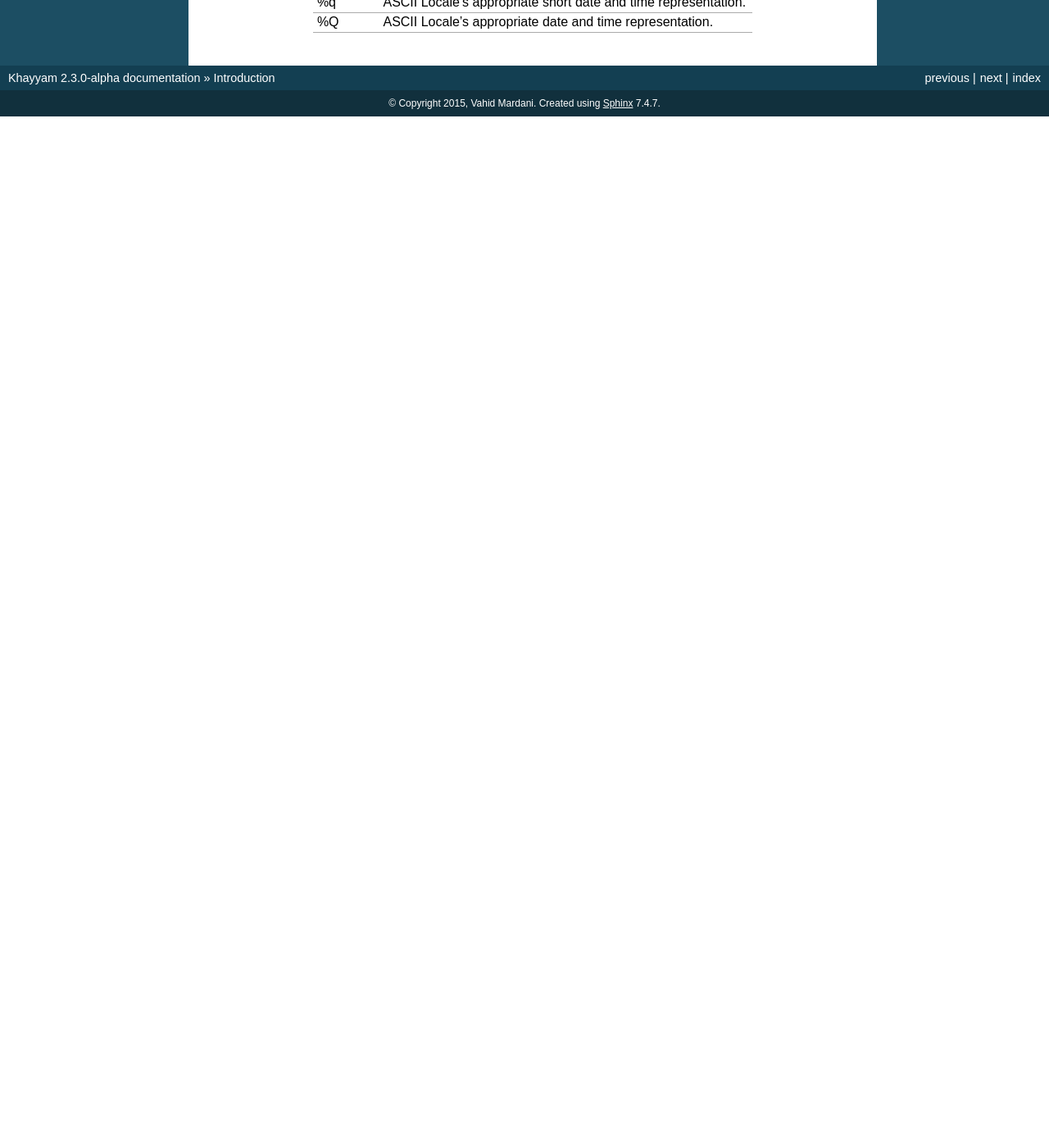
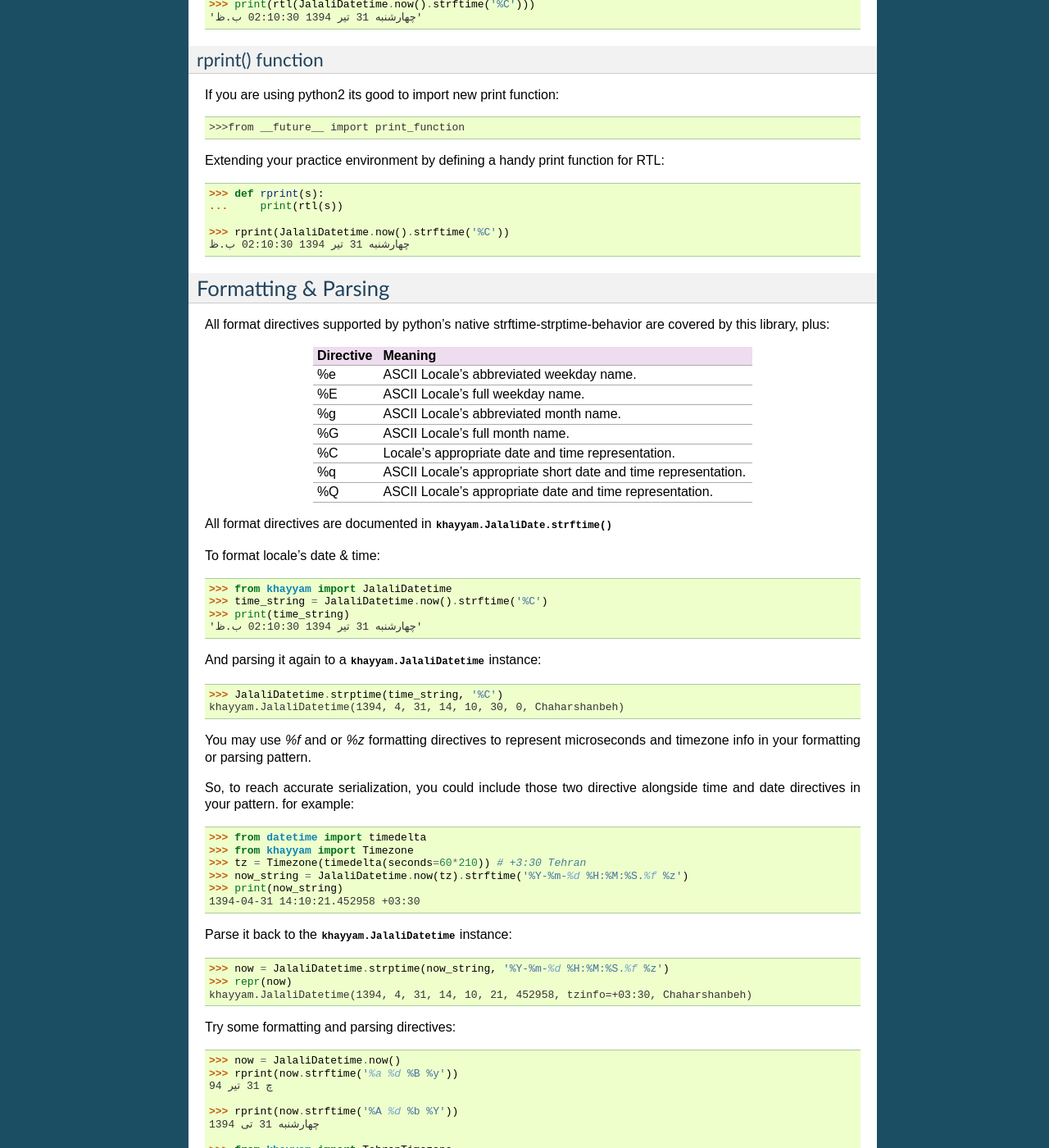
Before and after one commit to pylover/khayyam, a Sphinx documentation site: the page built from sphinx/intro.rst, in a window 1280 px wide and 1400 px high, scrolled down 1098 px. Shown: the whole window at 82% size. Built offline with Sphinx 7.4.7, drawn with Linux system fonts in a browser that asks for light colours; before the commit the page ends 1240 px from its top, so only the background shows below that; some of the changed text lies outside the part shown.

Commit message:
Doc: introduction

```diff
--- a/sphinx/index.rst
+++ b/sphinx/index.rst
@@ -18,7 +18,7 @@
 An aware object has sufficient knowledge of applicable algorithmic and political time
 adjustments, such as time zone and daylight saving time information, to locate itself
 relative to other aware objects. An aware object is used to represent a specific
-moment in time that is not open for additional interpretation such as local timezone and DST tracking.
+moment in time that is not open to interpretation.
 
 A naive object does not contain enough information to unambiguously locate itself
 relative to other date/time objects. Whether a naive object represents
--- a/sphinx/intro.rst
+++ b/sphinx/intro.rst
@@ -56,10 +56,45 @@
   >>> print(JalaliDate.today())
   1394-4-30
 
-Formatting
-^^^^^^^^^^
+  >>> print JalaliDate.today().strftime('%A %d %B %Y')
+  چهارشنبه 31 تیر 1394
 
-All format directives that supported by python's native :ref:`strftime-strptime-behavior` are supported by this library, plus:
+
+Right-to-left
+^^^^^^^^^^^^^
+
+Additionally, if right to left text rendering is not supported by your terminal
+emulator, you can install the rtl package::
+
+
+  $ pip install rtl
+
+And then use it to reshape and change direction of the text::
+
+  >>> from rtl import rtl
+  >>> print(rtl(JalaliDatetime.now().strftime('%C')))
+  'چهارشنبه 31 تیر 1394 02:10:30 ب.ظ'
+
+rprint() function
+^^^^^^^^^^^^^^^^^
+
+If you are using python2 its good to import new print function::
+
+  >>>from __future__ import print_function
+
+
+Extending your practice environment by defining a handy print function for RTL::
+
+  >>> def rprint(s):
+  ...     print(rtl(s))
+
+  >>> rprint(JalaliDatetime.now().strftime('%C'))
+  چهارشنبه 31 تیر 1394 02:10:30 ب.ظ
+
+Formatting & Parsing
+--------------------
+
+All format directives supported by python's native :ref:`strftime-strptime-behavior` are covered by this library, plus:
 
 =========     =======
 Directive     Meaning
@@ -72,6 +107,84 @@
 %q	          ASCII Locale’s appropriate short date and time representation.
 %Q	          ASCII Locale’s appropriate date and time representation.
 =========     =======
+
+All format directives are documented in :py:meth:`khayyam.JalaliDate.strftime`
+
+To format locale's date & time::
+
+  >>> from khayyam import JalaliDatetime
+  >>> time_string = JalaliDatetime.now().strftime('%C')
+  >>> print(time_string)
+  'چهارشنبه 31 تیر 1394 02:10:30 ب.ظ'
+
+And parsing it again to a :py:class:`khayyam.JalaliDatetime` instance::
+
+  >>> JalaliDatetime.strptime(time_string, '%C')
+  khayyam.JalaliDatetime(1394, 4, 31, 14, 10, 30, 0, Chaharshanbeh)
+
+
+You may use `%f` and or `%z` formatting directives to represent
+microseconds and timezone info in your formatting or parsing pattern.
+
+So, to reach accurate serialization, you could include those two
+directive alongside time and date directives in your pattern. for example::
+
+  >>> from datetime import timedelta
+  >>> from khayyam import Timezone
+  >>> tz = Timezone(timedelta(seconds=60*210)) # +3:30 Tehran
+  >>> now_string = JalaliDatetime.now(tz).strftime('%Y-%m-%d %H:%M:%S.%f %z')
+  >>> print(now_string)
+  1394-04-31 14:10:21.452958 +03:30
+
+Parse it back to the :py:class:`khayyam.JalaliDatetime` instance::
+
+  >>> now = JalaliDatetime.strptime(now_string, '%Y-%m-%d %H:%M:%S.%f %z')
+  >>> repr(now)
+  khayyam.JalaliDatetime(1394, 4, 31, 14, 10, 21, 452958, tzinfo=+03:30, Chaharshanbeh)
+
+
+Try some formatting and parsing directives::
+
+  >>> now = JalaliDatetime.now()
+  >>> rprint(now.strftime('%a %d %B %y'))
+  چ 31 تیر 94
+
+  >>> rprint(now.strftime('%A %d %b %Y'))
+  چهارشنبه 31 تی 1394
+
+  >>> from khayyam import TehranTimezone
+  >>> rprint(now.astimezone(TehranTimezone()).strftime('%A %d %B %Y %Z'))
+  چهارشنبه 31 تیر 1394 Iran/Tehran
+
+Converting
+----------
+
+Converting to gregorian calendar, python's native
+:py:class:`datetime.date` and :py:class:`datetime.datetime`::
+
+  >>> from datetime import date, datetime
+  >>> from khayyam import JalaliDate, JalaliDatetime, TehranTimezone
+
+  >>> JalaliDate.today().todate()
+  datetime.date(2015, 7, 22)
+
+  >>> now = JalaliDatetime.now()
+  >>> now.todate()
+  datetime.date(2015, 7, 22)
+
+  >>> now.todatetime()
+  datetime.datetime(2015, 7, 22, 15, 38, 6, 37269)
+
+And vise-versa::
+
+  >>> JalaliDatetime.fromdatetime(datetime.now())
+  khayyam.JalaliDatetime(1394, 4, 31, 15, 44, 11, 934253, Chaharshanbeh)
+
+  >>> JalaliDatetime.from_datetime(datetime.now(TehranTimezone()))
+  khayyam.JalaliDatetime(1394, 4, 31, 14, 47, 9, 821830, tzinfo=+03:30±60, Chaharshanbeh)
+
+  >>> JalaliDate.from_date(date.today())
+  khayyam.JalaliDate(1394, 4, 31, Chaharshanbeh)
 
 
 ..
```
Also changed, not shown: other parts of sphinx/index.rst (+2 -2 lines), README.md (+4 -4 lines), 2 other files.
